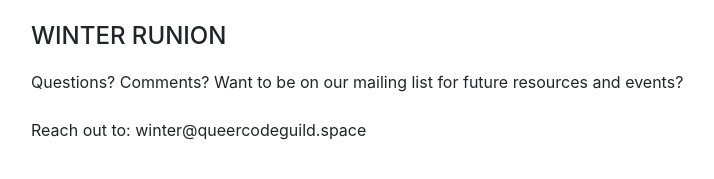
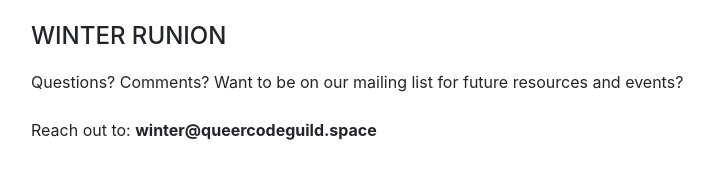
Before and after one commit to wrunion/queer-code-guild, a website with bundled scripts: page index.html in a window 1280 px wide. Shown: the part 1933-2112 px from the top of the page, without its empty margins (289-1003 px from the left). Built offline with nearby package versions, Linux system fonts and the light colour scheme; a web font is replaced by a local one.

Commit message:
Format contact info.

```diff
--- a/index.html
+++ b/index.html
@@ -185,7 +185,7 @@
           <div class="resume-content">
             <h3 class="mb-0"></h3>
             <div class="subheading mb-3">Winter Runion</div>
-            <div>Questions? Comments? Want to be on our mailing list for future resources and events?<br><br>Reach out to: winter@queercodeguild.space</p>
+            <div>Questions? Comments? Want to be on our mailing list for future resources and events?<br><br>Reach out to: <strong>winter@queercodeguild.space </strong></p>
           </div>
           <!-- <div class="resume-date text-md-right">
             <span class="text-primary">August 2006 - May 2010</span>
```
